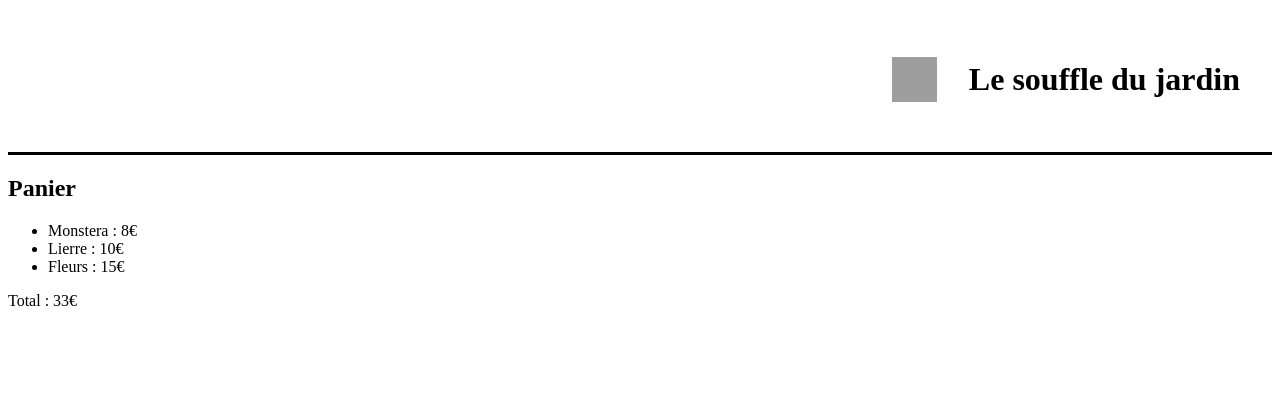
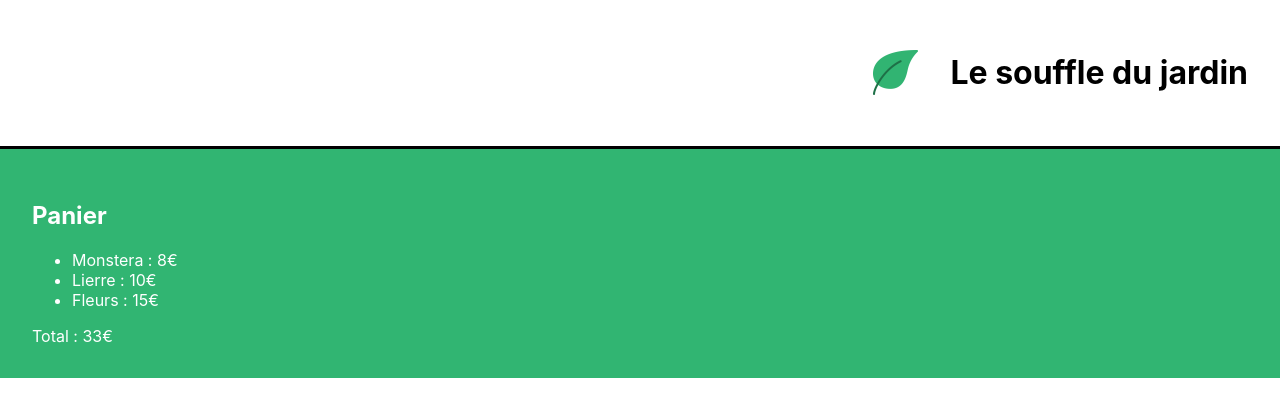
Before and after one commit to Rayonnantakasha/Le-souffle-du-jardin, a React (Create React App) app: page / in a window 1280 px wide. Shown: the top 416 px of the page. Built offline with nearby package versions, Linux system fonts and the light colour scheme; grey boxes are pictures that could not be loaded.

Commit message:
Braeking change : add logo for site and modifie somethings

```diff
--- a/src/components/Cart.js
+++ b/src/components/Cart.js
@@ -1,10 +1,10 @@
-
+import '../styles/Cart.css'
 
 function Cart() {
     const monsteraPrice = 8
     const ivyPrice = 10
     const flowerPrice = 15
-    return (<div>
+    return (<div className= "lmj-cart">
         <h2>Panier</h2>
         <ul>
             <li>Monstera : {monsteraPrice}€</li>
--- a/src/styles/index.css
+++ b/src/styles/index.css
@@ -0,0 +1,13 @@
+body {
+    margin: 0;
+    font-family: -apple-system, BlinkMacSystemFont, 'Segoe UI', 'Roboto', 'Oxygen',
+    'Ubuntu', 'Cantarell', 'Fira Sans', 'Droid Sans', 'Helvetica Neue',
+    sans-serif;
+    -webkit-font-smoothing: antialiased;
+    -moz-osx-font-smoothing: grayscale;
+}
+
+code {
+    font-family: source-code-pro, Menlo, Monaco, Consolas, 'Courier New',
+    monospace;
+}
```
Also changed, not shown: src/assets/logo.png (added).
